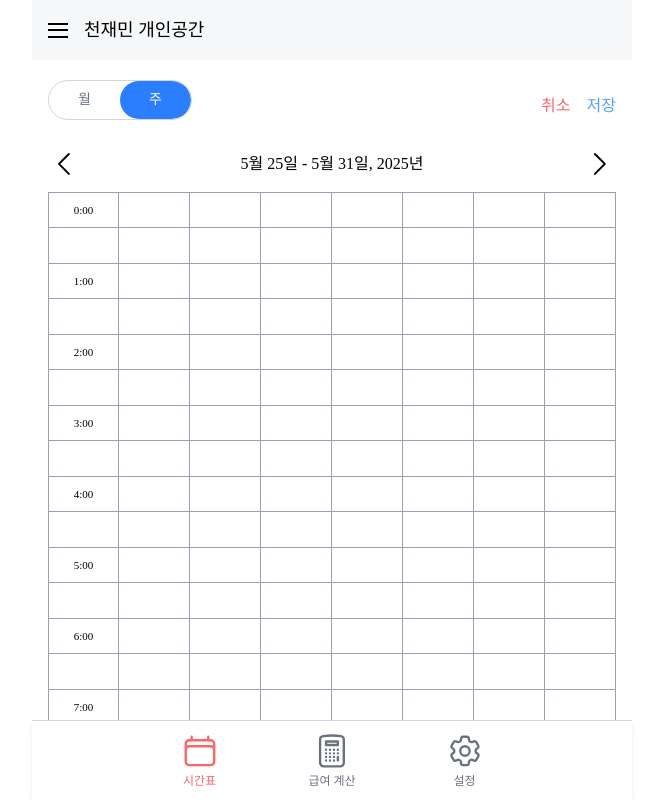
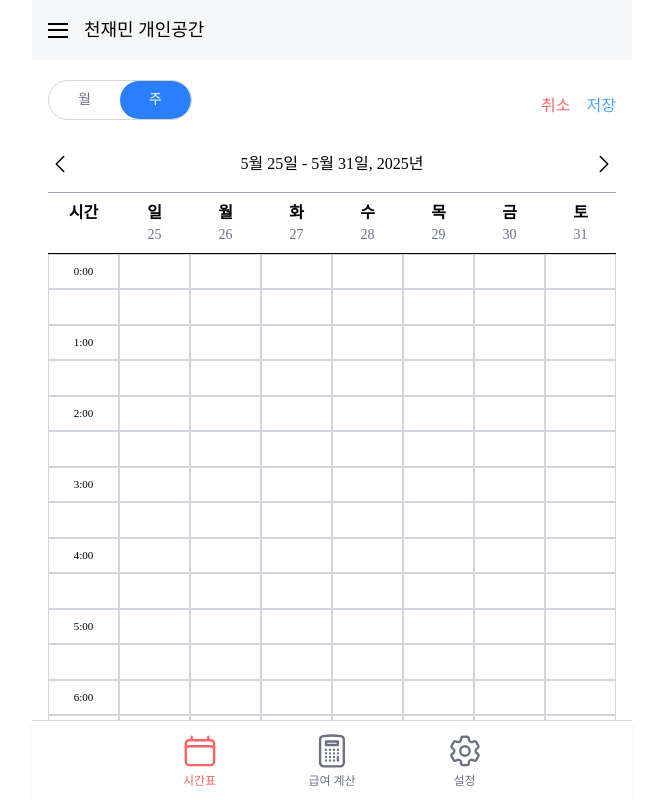
Before and after one commit to chunjaemin/albaonda_project, a React (Vite) app: page /home/schedule in a window 1280 px wide. Both pictures are taken after a click on the element "수정". Shown: the top 800 px of the page, without its empty margins (308-971 px from the left). Built offline with nearby package versions, Linux system fonts and the light colour scheme; a web font is replaced by a local one.

Commit message:
fix: week시간표 fix 및 꾹클릭시 드래그로 수정

```diff
--- a/src/compo/weeekSchedule.jsx
+++ b/src/compo/weeekSchedule.jsx
@@ -1,4 +1,4 @@
-// ✅ 기존 import 및 함수 정의 위쪽 생략 없이 유지
+// ✅ WeekSchedule 전체 코드: 시간표 UI + 드래그 + 선택 기능 완전 통합
 import { useState, useMemo, useEffect } from 'react';
 import { ChevronLeftIcon, ChevronRightIcon } from "@heroicons/react/24/outline";
 import { getWeekDates, getCurrentStartOfWeek } from '../js/scheduleDate.js';
@@ -17,7 +17,6 @@ export default function WeekSchedule({ isModify, entries, setEntries, selectedCa
     const [h, m] = t.split(":").map(Number);
     return h * 60 + m;
   };
-
   const formatTime = (minutes) => {
     const h = Math.floor(minutes / 60);
     const m = minutes % 60;
@@ -34,6 +33,7 @@ export default function WeekSchedule({ isModify, entries, setEntries, selectedCa
   const days = ['일', '월', '화', '수', '목', '금', '토'];
   const dates = getWeekDates(currentDate.getFullYear(), currentDate.getMonth() + 1, currentDate.getDate());
   const colorPalette = ['bg-rose-100', 'bg-amber-100', 'bg-lime-100', 'bg-sky-100', 'bg-pink-100', 'bg-purple-100', 'bg-indigo-100'];
+  const hours = Array.from({ length: 48 }, (_, i) => `${String(Math.floor(i / 2)).padStart(2, '0')}:${i % 2 === 0 ? '00' : '30'}`);
 
   const nameColorMap = useMemo(() => {
     const countMap = {};
@@ -48,34 +48,66 @@ export default function WeekSchedule({ isModify, entries, setEntries, selectedCa
     }, {});
   }, [entries]);
 
-  const hours = Array.from({ length: 48 }, (_, i) => `${String(Math.floor(i / 2)).padStart(2, '0')}:${i % 2 === 0 ? '00' : '30'}`);
+  const handleSaveSelectedCells = () => {
+    if (!selectedCard || selectedCells.length === 0) return;
+    const groupedByDate = selectedCells.reduce((acc, { date, hour }) => {
+      if (!acc[date]) acc[date] = [];
+      acc[date].push(hour);
+      return acc;
+    }, {});
+    const newEntries = [];
+    Object.entries(groupedByDate).forEach(([date, hourList]) => {
+      const sorted = hourList.map(h => parseTime(h)).sort((a, b) => a - b);
+      let start = sorted[0], prev = sorted[0];
+      for (let i = 1; i <= sorted.length; i++) {
+        const cur = sorted[i];
+        if (cur !== prev + 30) {
+          const newEntry = {
+            id: `entry-${Date.now()}-${Math.random()}`,
+            name: selectedCard.name,
+            date,
+            startTime: formatTime(start),
+            endTime: formatTime(prev + 30),
+            ...selectedCard.payInfo
+          };
+          const overlap = entries.some(e =>
+            e.date === date &&
+            parseTime(e.startTime) < parseTime(newEntry.endTime) &&
+            parseTime(e.endTime) > parseTime(newEntry.startTime)
+          );
+          if (!overlap) newEntries.push(newEntry);
+          start = cur;
+        }
+        prev = cur;
+      }
+    });
+    setEntries(prev => [...prev, ...newEntries]);
+    setSelectedCells([]);
+  };
 
-  const renderPreview = (rowIndex, colIndex) => {
-    if (!isModify || !draggingEntryId || !hoverTarget) return null;
-    const targetTime = parseTime(hoverTarget.hour);
-    const draggingEntry = entries.find(e => e.id === draggingEntryId);
-    if (!draggingEntry) return null;
-    const duration = parseTime(draggingEntry.endTime) - parseTime(draggingEntry.startTime);
-    const previewStart = targetTime;
-    const previewEnd = targetTime + duration;
-    const hour = rowIndex * 30;
-    const isTargetCell =
-      dates[colIndex].year === hoverTarget.dateObj.year &&
-      dates[colIndex].month === hoverTarget.dateObj.month &&
-      dates[colIndex].day === hoverTarget.dateObj.day &&
-      hour >= previewStart && hour < previewEnd;
+  const toggleCell = (dateObj, hour) => {
+    const dateStr = `${dateObj.year}-${String(dateObj.month).padStart(2, '0')}-${String(dateObj.day).padStart(2, '0')}`;
+    const key = `${dateStr}-${hour}`;
+    setSelectedCells(prev =>
+      prev.some(c => c.key === key)
+        ? prev.filter(c => c.key !== key)
+        : [...prev, { key, date: dateStr, hour }]
+    );
+  };
+  const toggleCellByDrag = (dateObj, hour) => {
+    const dateStr = `${dateObj.year}-${String(dateObj.month).padStart(2, '0')}-${String(dateObj.day).padStart(2, '0')}`;
+    const key = `${dateStr}-${hour}`;
+    setSelectedCells(prev =>
+      prev.find(c => c.key === key)
+        ? prev
+        : [...prev, { key, date: dateStr, hour }]
+    );
+  };
 
-    if (!isTargetCell) return null;
-
-    const newDate = `${hoverTarget.dateObj.year}-${String(hoverTarget.dateObj.month).padStart(2, '0')}-${String(hoverTarget.dateObj.day).padStart(2, '0')}`;
-    const overlap = entries.some(e => {
-      if (e.id === draggingEntryId || e.date !== newDate) return false;
-      const existingStart = parseTime(e.startTime);
-      const existingEnd = parseTime(e.endTime);
-      return previewStart < existingEnd && previewEnd > existingStart;
-    });
-
-    return { overlap };
+  const handleMouseEnter = (dateObj, hour) => {
+    if (!isModify) return;
+    if (draggingEntryId) setHoverTarget({ dateObj, hour });
+    else if (isDraggingEmptyBlock) toggleCellByDrag(dateObj, hour);
   };
 
   const handleMouseUp = () => {
@@ -86,23 +118,16 @@ export default function WeekSchedule({ isModify, entries, setEntries, selectedCa
         const newStart = parseTime(hoverTarget.hour);
         const newEnd = newStart + duration;
         const newDate = `${hoverTarget.dateObj.year}-${String(hoverTarget.dateObj.month).padStart(2, '0')}-${String(hoverTarget.dateObj.day).padStart(2, '0')}`;
-
         const overlap = entries.some(e => {
           if (e.id === draggingEntryId || e.date !== newDate) return false;
           const existingStart = parseTime(e.startTime);
           const existingEnd = parseTime(e.endTime);
           return newStart < existingEnd && newEnd > existingStart;
         });
-
         if (!overlap) {
           const updated = entries.map((entry) =>
             entry.id === draggingEntryId
-              ? {
-                  ...entry,
-                  date: newDate,
-                  startTime: formatTime(newStart),
-                  endTime: formatTime(newEnd),
-                }
+              ? { ...entry, date: newDate, startTime: formatTime(newStart), endTime: formatTime(newEnd) }
               : entry
           );
           setEntries(updated);
@@ -116,21 +141,39 @@ export default function WeekSchedule({ isModify, entries, setEntries, selectedCa
     clearTimeout(pressTimer);
   };
 
+
   const findEntryForCell = (dateObj, hour) => {
     const dateStr = `${dateObj.year}-${String(dateObj.month).padStart(2, '0')}-${String(dateObj.day).padStart(2, '0')}`;
-    return entries.find((entry) => {
+    return entries.find(entry => {
       if (entry.date !== dateStr) return false;
       const startTotal = parseTime(entry.startTime);
       const endTotal = parseTime(entry.endTime);
-      const [cellHour, cellMin] = hour.split(':').map(Number);
-      const cellTotal = cellHour * 60 + cellMin;
+      const cellTotal = parseTime(hour);
       return cellTotal >= startTotal && cellTotal < endTotal;
     });
   };
 
-  const renderCellClass = (entry) => {
-    return `${entry ? `${nameColorMap[entry.name]} text-gray-700 font-semibold border-b-0` : ''} ` +
-      `${entry?.id === longPressEntryId ? 'animate-wiggle scale-105 ring-2 ring-blue-400' : ''}`;
+  const renderPreview = (rowIndex, colIndex) => {
+    if (!isModify || !draggingEntryId || !hoverTarget) return false;
+    const targetTime = parseTime(hoverTarget.hour);
+    const draggingEntry = entries.find(e => e.id === draggingEntryId);
+    const duration = parseTime(draggingEntry.endTime) - parseTime(draggingEntry.startTime);
+    const previewStart = targetTime, previewEnd = targetTime + duration;
+    const hour = rowIndex * 30;
+    const isTargetCell =
+      dates[colIndex].year === hoverTarget.dateObj.year &&
+      dates[colIndex].month === hoverTarget.dateObj.month &&
+      dates[colIndex].day === hoverTarget.dateObj.day &&
+      hour >= previewStart && hour < previewEnd;
+    if (!isTargetCell) return false;
+    const newDate = `${hoverTarget.dateObj.year}-${String(hoverTarget.dateObj.month).padStart(2, '0')}-${String(hoverTarget.dateObj.day).padStart(2, '0')}`;
+    const overlap = entries.some(e => {
+      if (e.id === draggingEntryId || e.date !== newDate) return false;
+      const existingStart = parseTime(e.startTime);
+      const existingEnd = parseTime(e.endTime);
+      return previewStart < existingEnd && previewEnd > existingStart;
+    });
+    return { overlap };
   };
 
   const draggingEntry = entries.find(e => e.id === draggingEntryId);
@@ -140,41 +183,59 @@ export default function WeekSchedule({ isModify, entries, setEntries, selectedCa
   return (
     <div className="p-4 mb-4 relative select-none" onMouseUp={handleMouseUp}>
       {isModify && draggingEntry && (
-        <div className={`fixed pointer-events-none z-50 px-2 py-1 text-xs rounded shadow-lg transition-transform duration-75 ${dragColor}`} style={{ top: mousePos.y + 10, left: mousePos.x + 10, opacity: 0.85 }}>
+        <div className={`fixed pointer-events-none z-50 px-2 py-1 text-xs rounded shadow-lg ${dragColor}`} style={{ top: mousePos.y + 10, left: mousePos.x + 10 }}>
           {draggingLabel}
         </div>
       )}
-
-      <div className={`w-full aspect-[10/1] flex justify-between items-center border-b border-gray-400 pt-3 pb-3`}>
-        <ChevronLeftIcon className='h-[100%] aspect-[1/1] cursor-pointer' onClick={() => setCurrentDate(prev => new Date(prev.setDate(prev.getDate() - 7)))} />
+      <div className="w-full aspect-[10/1] flex justify-between items-center border-b border-gray-400 py-3">
+        <ChevronLeftIcon className="h-6 w-6 cursor-pointer" onClick={() => setCurrentDate(prev => new Date(prev.setDate(prev.getDate() - 7)))} />
         <div>{dates[0].month}월 {dates[0].day}일 - {dates[6].month}월 {dates[6].day}일, {dates[0].year}년</div>
-        <ChevronRightIcon className='h-[100%] aspect-[1/1] cursor-pointer' onClick={() => setCurrentDate(prev => new Date(prev.setDate(prev.getDate() + 7)))} />
+        <ChevronRightIcon className="h-6 w-6 cursor-pointer" onClick={() => setCurrentDate(prev => new Date(prev.setDate(prev.getDate() + 7)))} />
       </div>
-
+      <div className="grid grid-cols-8 text-center">
+        <div className="border-b py-2 font-bold">시간</div>
+        {days.map((day, i) => (
+          <div key={day} className="border-b py-2">
+            <div className="font-bold">{day}</div>
+            <div className="text-sm text-gray-500">{dates[i].day}</div>
+          </div>
+        ))}
+      </div>
       <div className="grid grid-cols-8">
         {hours.map((hour, rowIndex) => (
           <div key={`row-${rowIndex}`} className="contents">
-            <div className="text-[11px] flex items-center justify-center border-b border-l border-r border-gray-400">
+            <div className="text-[11px] flex items-center justify-center border border-gray-300">
               {rowIndex % 2 === 0 ? `${parseInt(hour.split(':')[0])}:00` : ''}
             </div>
             {dates.map((dateObj, colIndex) => {
               const entry = findEntryForCell(dateObj, hour);
+              const dateStr = `${dateObj.year}-${String(dateObj.month).padStart(2, '0')}-${String(dateObj.day).padStart(2, '0')}`;
+              const key = `${dateStr}-${hour}`;
+              const isSelected = selectedCells.some(c => c.key === key);
               const preview = renderPreview(rowIndex, colIndex);
               const isPreview = !!preview;
               const isOverlap = preview?.overlap;
-              const dragColor = draggingEntryId ? nameColorMap[entries.find(e => e.id === draggingEntryId)?.name] : '';
-              const dateStr = `${dateObj.year}-${String(dateObj.month).padStart(2, '0')}-${String(dateObj.day).padStart(2, '0')}`;
-              const key = `${dateStr}-${hour}`;
+              const showText = entry && entry.startTime === hour;
+
+              let borderClass = "";
+              if (entry && draggingEntryId && entry.id === draggingEntryId) {
+                const current = parseTime(hour);
+                const start = parseTime(entry.startTime);
+                const end = parseTime(entry.endTime);
+
+                if (current === start) {
+                  borderClass = "border-t-2 border-l-2 border-r-2 border-blue-500 border-dashed animate-wiggle";
+                } else if (current === end - 30) {
+                  borderClass = "border-b-2 border-l-2 border-r-2 border-blue-500 border-dashed animate-wiggle";
+                } else if (current > start && current < end) {
+                  borderClass = "border-l-2 border-r-2 border-blue-500 border-dashed animate-wiggle";
+                }
+              }
 
               return (
                 <div
                   key={`cell-${rowIndex}-${colIndex}`}
-                  onMouseEnter={() => {
-                    if (!isModify) return;
-                    if (draggingEntryId) {
-                      setHoverTarget({ dateObj, hour });
-                    }
-                  }}
+                  onMouseEnter={() => handleMouseEnter(dateObj, hour)}
                   onMouseDown={() => {
                     if (!isModify) return;
                     if (entry) {
@@ -183,13 +244,23 @@ export default function WeekSchedule({ isModify, entries, setEntries, selectedCa
                         setLongPressEntryId(entry.id);
                       }, 600);
                       setPressTimer(timer);
+                    } else {
+                      toggleCell(dateObj, hour);
+                      setIsDraggingEmptyBlock(true);
                     }
                   }}
                   onMouseUp={() => clearTimeout(pressTimer)}
                   onMouseLeave={() => clearTimeout(pressTimer)}
-                  className={`relative aspect-[2/1] flex items-center justify-center text-[11px] border-b border-gray-400 border-r border-gray-400 ${renderCellClass(entry)} ${isOverlap ? 'bg-red-200 opacity-70' : ''}`}
+
+                  // 시간표 각 셀에 css주는 부분
+                  className={`relative aspect-[2/1] flex items-center justify-center text-[11px] border border-gray-300
+                    ${entry ? `${nameColorMap[entry.name]} text-gray-700 font-semibold` : ''}
+                    ${isSelected && !entry ? 'bg-blue-200/70' : ''}
+                    ${isOverlap ? 'bg-red-200 opacity-70' : ''}
+                    ${borderClass }
+                  `}
                 >
-                  {entry?.startTime === hour && <span>{entry.name}</span>}
+                  {showText && <span>{entry.name}</span>}
                   {isModify && isPreview && !isOverlap && (
                     <div className={`absolute inset-0 ${dragColor} opacity-60 z-10 rounded-md scale-95 animate-pulse`} />
                   )}
@@ -199,6 +270,13 @@ export default function WeekSchedule({ isModify, entries, setEntries, selectedCa
           </div>
         ))}
       </div>
+      {isModify && (
+        <div className="flex justify-end mt-4">
+          <button onClick={handleSaveSelectedCells} className="px-4 py-2 bg-blue-500 text-white rounded hover:bg-blue-600">
+            선택 일정 저장
+          </button>
+        </div>
+      )}
     </div>
   );
 }
```
Also changed, not shown: src/css/keyframe.css (+12 -5 lines).
